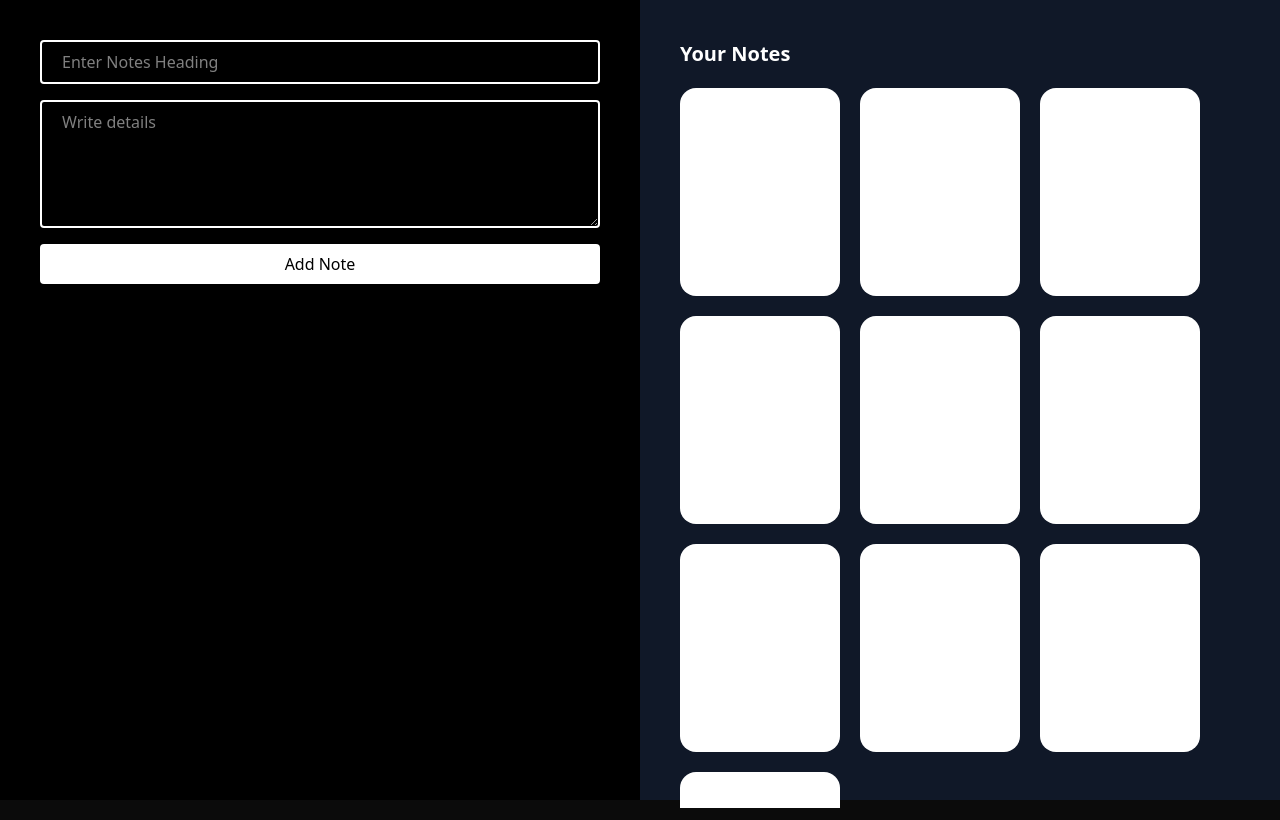
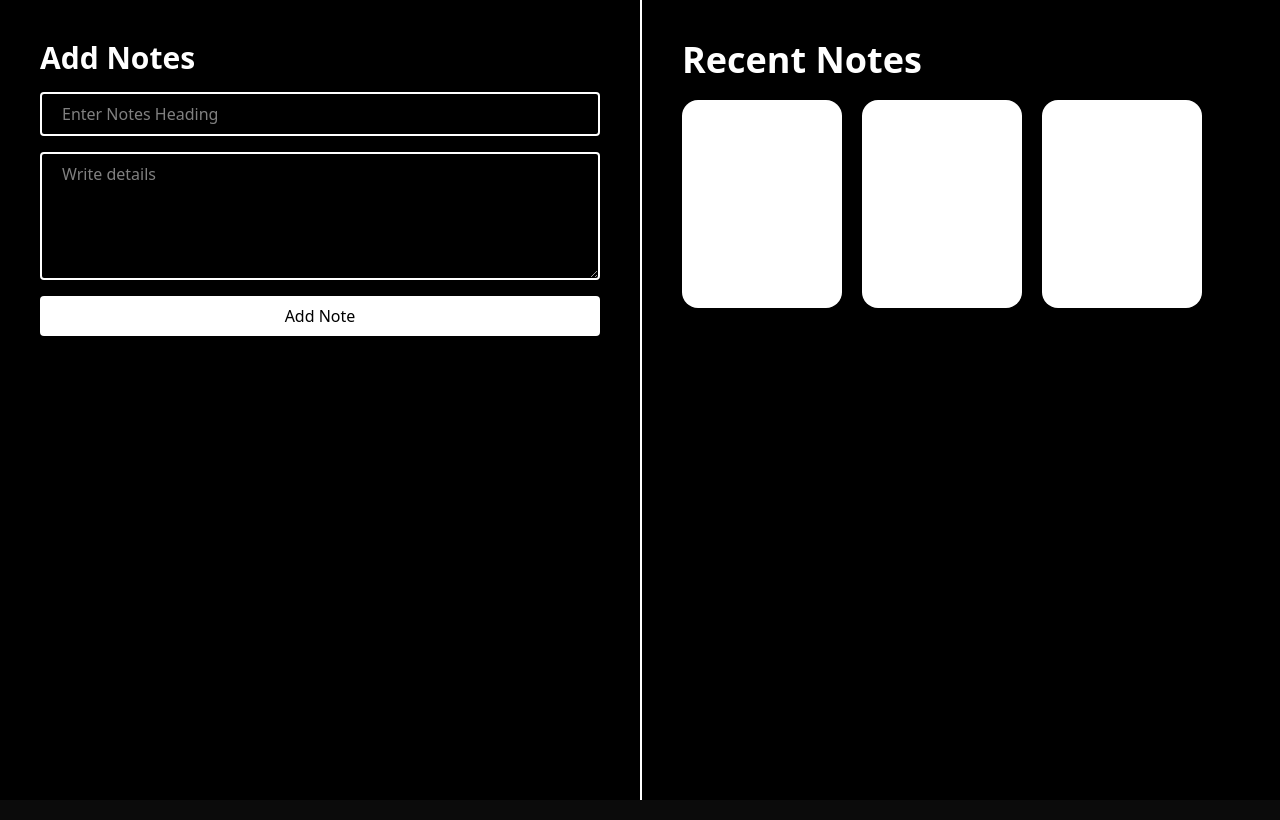
Before and after one commit to PiyushMishraX/ReactJS, a React (Vite) app in the folder note-app-13/: page / in a window 1280 px wide. Built offline with nearby package versions, Linux system fonts and the light colour scheme.

Commit message:
two way binding on title

```diff
--- a/note-app-13/src/App.jsx
+++ b/note-app-13/src/App.jsx
@@ -1,30 +1,50 @@
-import React from "react";
+import React, { useState } from "react";
 
 const App = () => {
+  const [title, setTitle] = useState('')
+
+
   // form handling
   const submitHandler = (e) => {
     e.preventDefault();
-    console.log("Form submittes");
+    // console.log("Form submittes");
+    console.log(title);
+
+    setTitle = ''
   };
+
+
 
   return (
     <div className="h-screen lg:flex bg-black text-white   ">
+
       <form
         onSubmit={(e) => {
           submitHandler(e);
         }}
         className=" flex lg:w-1/2   gap-4 items-start  flex-col p-10  "
       >
+        <h1 className=" text-3xl font-bold    ">Add Notes</h1>
+
+        {/* first input for heading */}
         <input
           type="text"
           placeholder="Enter Notes Heading"
           className=" w-full p-5 border-2 py-2 rounded outline-none font-medium "
-        />
+          value={title}
+          onChange={(e)=>{
+            // console.log(e.target.value);
+            setTitle(e.target.value)
+          }}
+          />
+
+          {/* deatails input */}
         <textarea
           type="text"
           placeholder="Write details"
           className=" w-full p-5 h-32 py-2 border-2 rounded outline-none font-medium "
         />
+
         <button className="w-full bg-white text-black px-5 py-2 rounded  outline-none font-medium ">
           Add Note{" "}
         </button>
@@ -37,16 +57,9 @@ const App = () => {
         /> */}
       </form>
 
-      <div className="lg:w-1/2 gap-5 bg-gray-900 flex-wrap p-10">
-        <h1 className=" text-xl font-bold    ">Your Notes</h1>
+      <div className="lg:w-1/2 gap-5 lg:border-l-2 flex-wrap p-10">
+        <h1 className=" text-4xl font-bold    ">Recent Notes</h1>
         <div className=" flex  flex-wrap gap-5 mt-5 h-full overflow-auto">
-          <div className="h-52 w-40 rounded-2xl bg-white"></div>
-          <div className="h-52 w-40 rounded-2xl bg-white"></div>
-          <div className="h-52 w-40 rounded-2xl bg-white"></div>
-          <div className="h-52 w-40 rounded-2xl bg-white"></div>
-          <div className="h-52 w-40 rounded-2xl bg-white"></div>
-          <div className="h-52 w-40 rounded-2xl bg-white"></div>
-          <div className="h-52 w-40 rounded-2xl bg-white"></div>
           <div className="h-52 w-40 rounded-2xl bg-white"></div>
           <div className="h-52 w-40 rounded-2xl bg-white"></div>
           <div className="h-52 w-40 rounded-2xl bg-white"></div>
```
